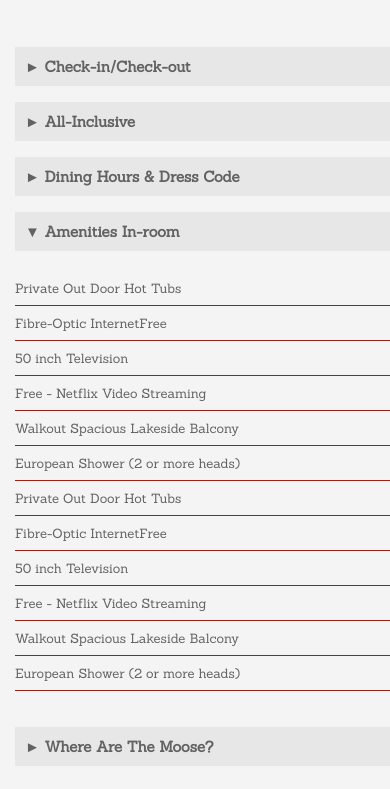
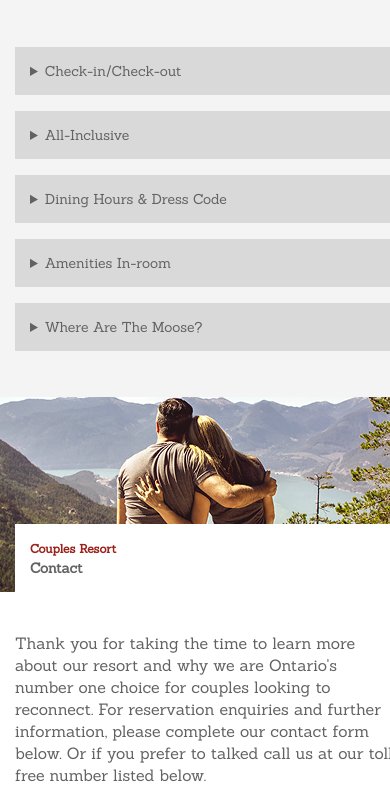
Before and after one commit to adilyantizhanov0606/yantizhanov_adil_fip, a plain HTML site: page index.html in a window 390 px wide. Shown: the part 3000-3789 px from the top of the page. Drawn offline with Linux system fonts and the light colour scheme; a web font is replaced by a local one.

Commit message:
Show/Hide Functionality Completion
Just implemented  the show/hide functionality using the <details> and <summary> elements (Its placed on the mobile homepage in FAQ)

```diff
--- a/css/main.css
+++ b/css/main.css
@@ -486,11 +486,10 @@ body {
    background-color: #d9d9d9;
  }
 
-
-
-
-
-
+ details {
+    background: #d9d9d9;
+    padding: 15px;
+ }
 
  /* Desktop Page */
 
@@ -532,11 +531,6 @@ body {
  .book-now-desk:hover {
     box-shadow: inset 0px -120px 0px 0px rgb(196, 28, 28);
  }
-/*
- #desk-main-hero img {
-    width: 100%;
-
- } */
 
  #desk-main-hero {
     background-image: url(../images/desktop-rooms/desk-rooms-hero.jpg);
@@ -612,7 +606,7 @@ body {
     align-items: center;
 }
 
-/* Contact */
+/* Desktop Contact */
 
 
 
@@ -736,3 +730,12 @@ body {
     padding: 30px;
     margin-top: 50px;
 }
+
+.faq-items input:checked ~ #burger-con {
+    display: block;
+ }
+
+ /* When the checkbox is checked, target the <img> inside the <label> that comes after it. */
+ .faq-items input:checked ~ label img{
+    transform: rotate(90deg);
+ }
--- a/index.html
+++ b/index.html
@@ -122,7 +122,7 @@
 
             <section id="about-hero" class="grid-full">
                 <img src="images/about-hero.jpg" alt="colorfull boats docked" class="col-span-full hero-overlap">
-                <div class="grid-con col-span-full hero-overlap">
+                <div class="grid-con col-span-full hero-overlap" >
                 <h2 class="hero-img-h2"><span>About Couples Resort</span><br> Haliburton - Soyers Lake</h2>
                 </div>
             </section>
@@ -147,20 +147,20 @@
         <section class="faq grid-con">
                 <h2 class="col-span-full"><span>Couples Resort</span><br> FAQ</h2>
 
-                <div class="faq-items col-span-full">
-                    <h3>&#9658; Check-in/Check-out</h3>
-                </div>
+                <details class="faq-items col-span-full">
+                    <summary> Check-in/Check-out </summary>
+                </details>
 
-                <div class="faq-items col-span-full">
-                    <h3>&#9658; All-Inclusive</h3>
-                </div>
+                <details class="faq-items col-span-full">
+                    <summary>All-Inclusive</summary>
+                </details>
 
-                <div class="faq-items col-span-full">
-                    <h3>&#9658; Dining Hours &amp; Dress Code</h3>
-                </div>
+                <details class="faq-items col-span-full">
+                    <summary>Dining Hours &amp; Dress Code</summary>
+                </details>
 
-                <div class="faq-items col-span-full">
-                    <h3>&#9660; Amenities In-room</h3>
+                <details class="faq-items col-span-full">
+                    <summary>Amenities In-room</summary>
                     <div class="faq-list-con">
                         <div id="faq-list-group1">
                             <ul>
@@ -183,10 +183,10 @@
                             </ul>
                         </div>
                     </div>
-                </div>
-                <div class="faq-items col-span-full">
-                    <h3>&#9658; Where Are The Moose?</h3>
-                </div>
+                </details>
+                <details class="faq-items col-span-full">
+                    <summary> Where Are The Moose?</summary>
+                </details>
         </section>
 
             <section id="contact-form-hero" class="grid-full">
@@ -197,7 +197,7 @@
             </section>
 
             <div id="contact-form-text" class="grid-con">
-                <p class="col-span-full redline">Thank you for taking the time to learn more about our resort and why we are Ontario's number one choice for couples looking to reconnect. For reservation enquiries and further information, please complete our contact form below. Or if you prefer to talked call us at our toll free number listed below.</p>
+                <p class="col-span-full">Thank you for taking the time to learn more about our resort and why we are Ontario's number one choice for couples looking to reconnect. For reservation enquiries and further information, please complete our contact form below. Or if you prefer to talked call us at our toll free number listed below.</p>
             </div>
 
             <section class="grid-con">
```
